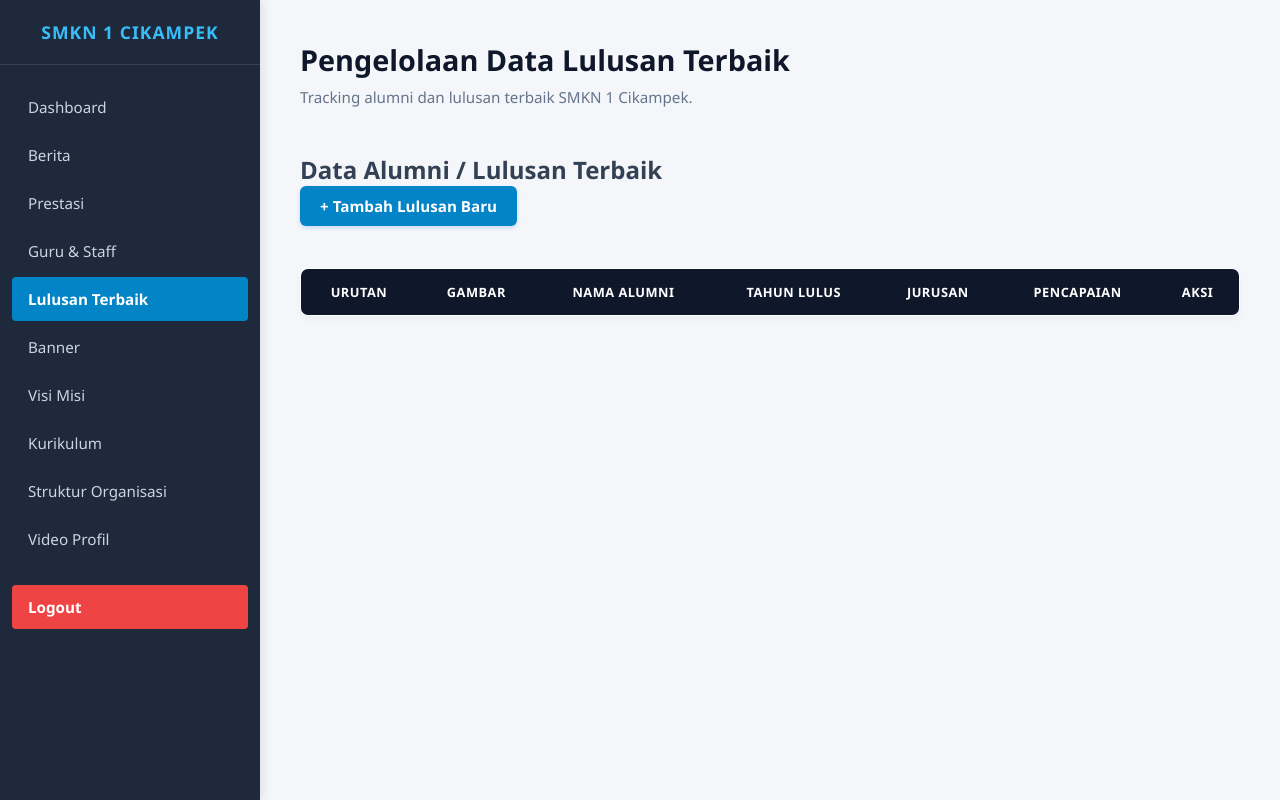
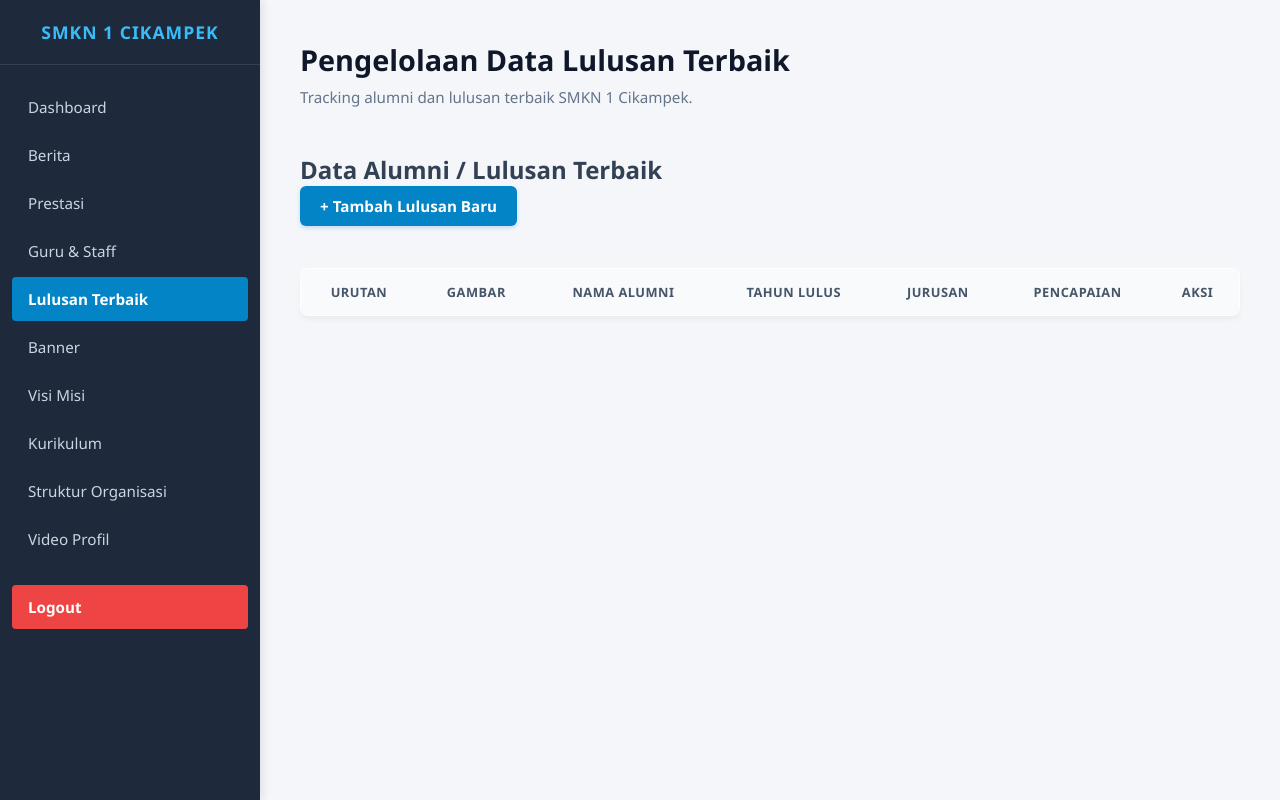
Before and after one commit to aryaputra03/SMKN_1_CIKAMPEK_PART_2, a PHP site: page /admin/lulusan.html in a window 1280 px wide. Run offline with PHP 8.4, Linux system fonts and the light colour scheme; lists and menus that the app fills with data are empty; some libraries are stand-ins or nearby versions.

Commit message:
css backend

```diff
--- a/admin/assets/css/lulusan.css
+++ b/admin/assets/css/lulusan.css
@@ -48,7 +48,7 @@ main#content > button:active {
 #judul-form-lulusan {
     margin-top: 0;
     margin-bottom: 20px;
-    color: #0f172a;
+    color: #334155;
     font-size: 1.25rem;
     border-bottom: 2px solid #f1f5f9;
     padding-bottom: 10px;
@@ -143,8 +143,8 @@ table {
 }
 
 table th {
-    background-color: #0f172a !important; /* Navy Gelap / Slate 900 */
-    color: #ffffff !important;
+    background-color: #f8fafc !important; /* Navy Gelap / Slate 900 */
+    color: #475569 !important;
     font-weight: 600;
     text-transform: uppercase;
     font-size: 0.8rem;
```
